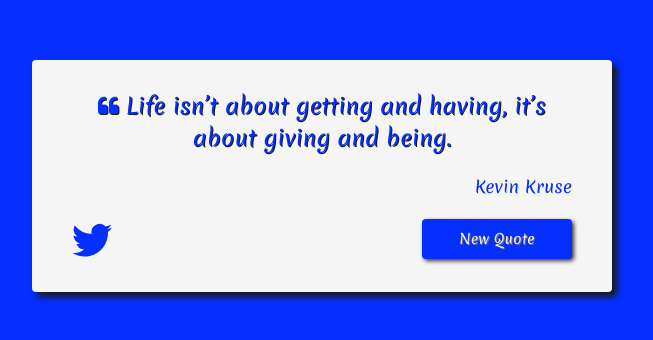
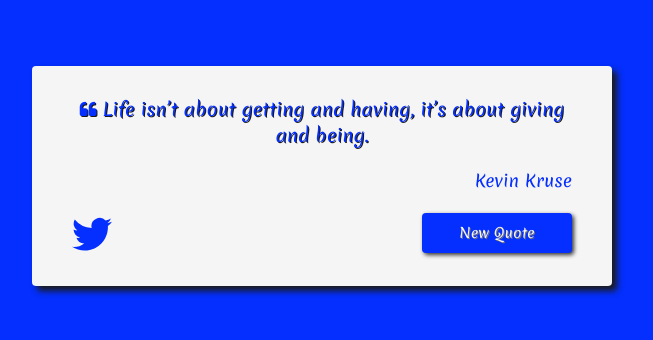
Before and after one commit to macosta08/quote-app-ract-academlo, a React (Create React App) app: page / in a window 1280 px wide. Shown: the part 224-564 px from the top of the page, without its empty margins (318-971 px from the left). Built offline with nearby package versions, Linux system fonts and the light colour scheme.

Commit message:
fix CSS box

```diff
--- a/src/components/styles.css
+++ b/src/components/styles.css
@@ -65,14 +65,15 @@ button {
   display: flex;
   justify-content: center;
   align-items: center;
+  width: auto;
   height: 100vh;
 }
 
-@media only screen and (min-width: 450px) {
+@media only screen and (min-width: 300px) {
   p {
-    font-size: 22px;
+    font-size: 18px;
   }
   .quote-box {
-    width: 270px;
+    min-width: 20rem;
   }
 }
```
Also changed, not shown: 1 other file (tests, documents, lock files or other folders).
